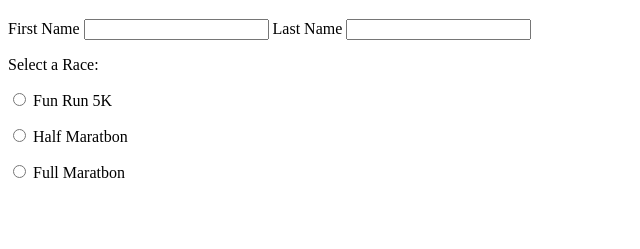
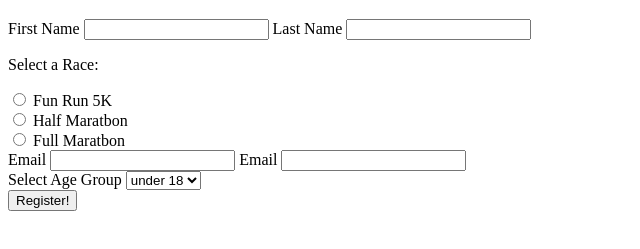
Before and after one commit to joonhwan1s/joonhwan1s, a plain HTML site: page Race Registration.html in a window 1280 px wide. Shown: the part 61-310 px from the top of the page, without its empty margins (0-640 px from the left). Drawn offline with Linux system fonts and the light colour scheme.

Commit message:
refrence

```diff
--- a/Race Registration.html
+++ b/Race Registration.html
@@ -7,33 +7,45 @@
                 <meta name="viewport" content="width=device-width, initial-scale=1.0">
                     <title>Race Registration!</title>
                 </head>
-                <h1>Race Registration!</h1>
-
-            <form>
-                <p>
-                    <label for="First Name">First Name</label>
-                    <input id="First Name" type="text" name="First Name" required="required">
-
+    <body>
+        <h1>Race Registration!</h1>
+                <!-- action -> 데이터를 어디로 제출할지 결정 -->
+            <form action="">
+                    <div>
+                        <label for="First Name">First Name</label>
+                        <input id="First Name" type="text" name="First Name" required>
                         <label for="Last Name">Last Name</label>
-                        <input id="Last Name" type="text" name="Last Name" required="required"></p>
-                        <div>Select a Race:</div>
-                    </p>
-                </form>
-
-                <form>
-                     <p>
-                        <input type="radio" name="Fun Run 5K" id="Fun Run 5K" value="Fun Run 5K">
+                        <input id="Last Name" type="text" name="Last Name" required>
+                    </div>
+                    <p>Select a Race:</p>
+                    <div>
+                            <input type="radio" name="select" id="Fun Run 5K" value="Fun">
                             <label for="Fun Run 5K">Fun Run 5K</label>
-                    </p>
-                    <p>
-                        <input type="radio" name="Half Maratbon" id="Half Maratbon" value="Half Maratbon">
+                    </div>
+                    <div>
+                            <input type="radio" name="select" id="Half Maratbon" value="Half">
                             <label for="Half Maratbon">Half Maratbon</label>
-                    </p>
-                    <p>
-                            <input type="radio"name="Full Maratbon"id="Full Maratbon"value="Full Maratbon">
+                    </div>
+                    <div>
+                            <input type="radio" name="select" id="Full Maratbon" value="Full">
                             <label for="Full Maratbon">Full Maratbon</label>
-                    </p>
-                        </form>
-
-                        </body>
-                    </html>
+                    </div>
+                    <div>
+                        <label for="Email">Email</label>
+                        <input id="Email" type="email" name="Email" required>
+                        <label for="password">Email</label>
+                        <input id="password" type="password" name="password" required>
+                    </div>
+                    <div>
+                        <label for="">Select Age Group</label>
+                        <select name="Age" id="Age">
+                            <option value="kids">under 18</option>
+                            <option value="ya">18-30</option>
+                            <option value="adults">30-50</option>
+                            <option value="sense">50+</option>
+                        </select>
+                    </div>
+                <button>Register!</button>
+            </form>
+    </body>
+</html>
```
